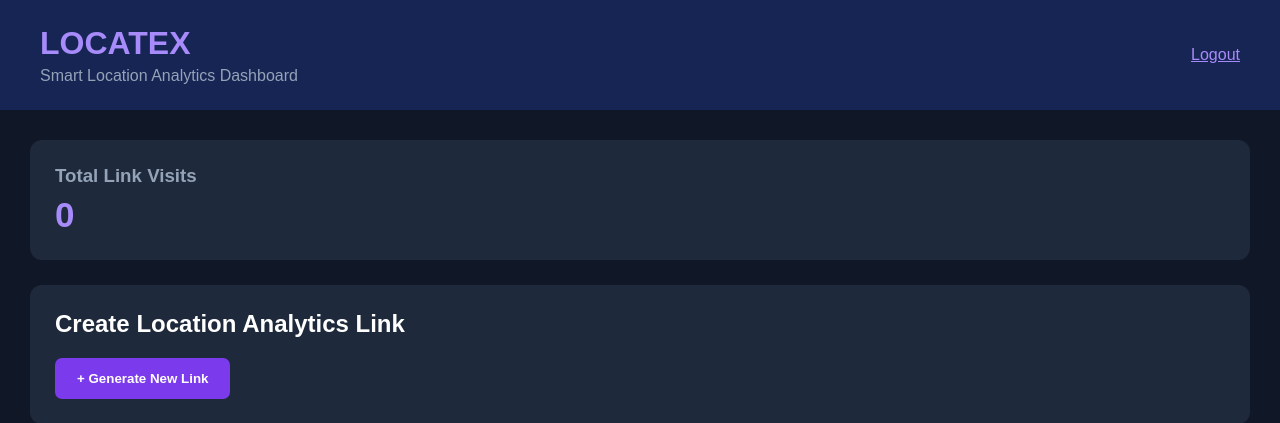
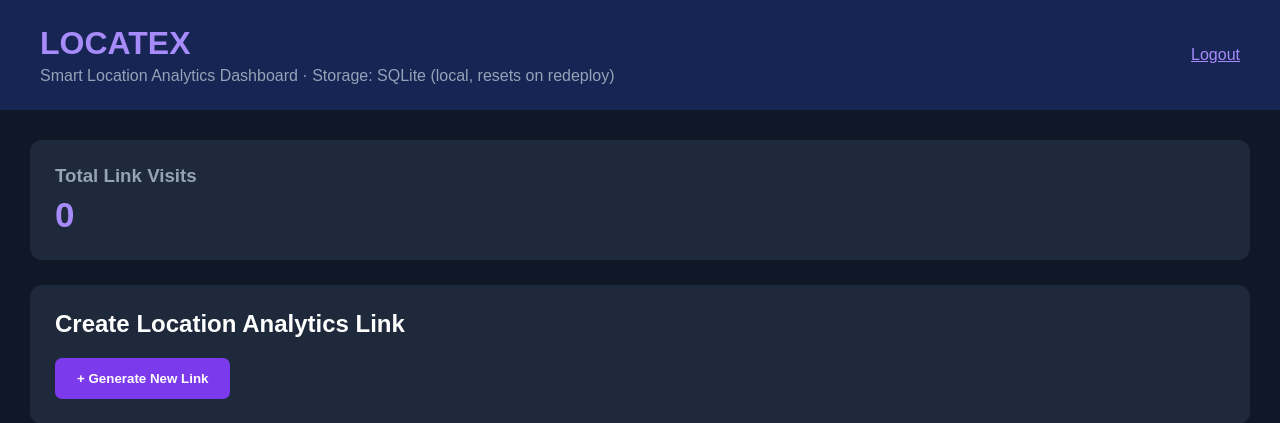
Before and after one commit to mzlamspk-blip/locatex, a Flask app: page / in a window 1280 px wide. Shown: the top 423 px of the page. Run offline with Flask 3, Linux system fonts and the light colour scheme; the visitor is signed in with stand-in values (Sample User, id 1); data that the repository does not hold is empty.

Commit message:
Switch to MongoDB Atlas storage and show active backend on dashboard

```diff
--- a/app.py
+++ b/app.py
@@ -473,6 +473,7 @@ def dashboard():
         map_points=map_points,
         total=store.total_visits(),
         host=request.host_url,
+        backend="MongoDB (persistent)" if MONGODB_URI else "SQLite (local, resets on redeploy)",
     )
 
 
--- a/templates/dashboard.html
+++ b/templates/dashboard.html
@@ -26,7 +26,7 @@
 <header>
     <div>
         <h1>LOCATEX</h1>
-        <p>Smart Location Analytics Dashboard</p>
+        <p>Smart Location Analytics Dashboard &middot; Storage: {{ backend }}</p>
     </div>
     <a href="/logout">Logout</a>
 </header>
```
Also changed, not shown: tests/smoke_test.py (+2 -1 lines).
